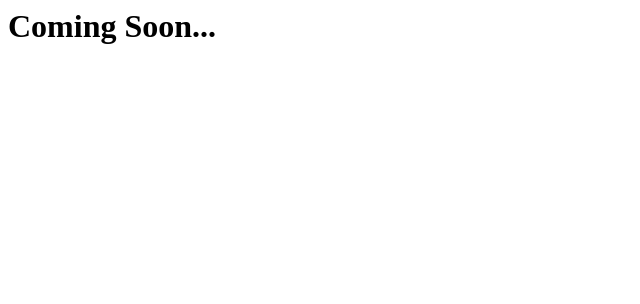
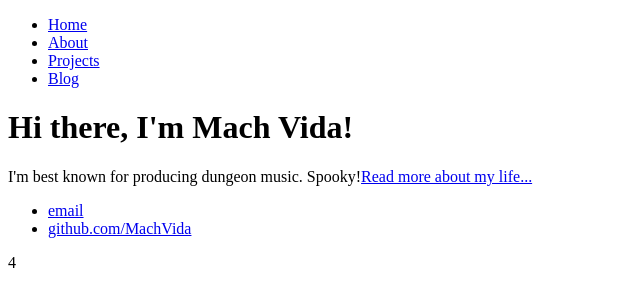
Before and after one commit to MachVida/Website, a plain HTML site: page index.html in a window 1280 px wide. Shown: the whole page, without its empty margins (0-640 px from the left). Drawn offline with Linux system fonts and the light colour scheme.

Commit message:
Update index.html w/guided code
Edited from http://jmcglone.com/guides/github-pages/

```diff
--- a/index.html
+++ b/index.html
@@ -1 +1,30 @@
-<h1>Coming Soon...</h1>
+<!DOCTYPE html>
+<html>
+	<head>
+		<title>Mach Vida Project</title>
+	</head>
+	<body>
+		<nav>
+    		<ul>
+        		<li><a href="/">Home</a></li>
+	        	<li><a href="/about">About</a></li>
+        		<li><a href="/projects">Projects</a></li>
+        		<li><a href="/blog">Blog</a></li>
+    		</ul>
+		</nav>
+		<div class="container">
+    		<div class="blurb">
+        		<h1>Hi there, I'm Mach Vida!</h1>
+				<p>I'm best known for producing dungeon music. Spooky!<a href="/about">Read more about my life...</a></p>
+    		</div><!-- /.blurb -->
+		</div><!-- /.container -->
+		<footer>
+    		<ul>
+        		<li><a href="mailto:machvida@gmail.com">email</a></li>
+        		<li><a href="https://github.com/MachVida">github.com/MachVida</a></li>
+			</ul>
+		</footer>
+	</body>
+</html>
+
+4
```
